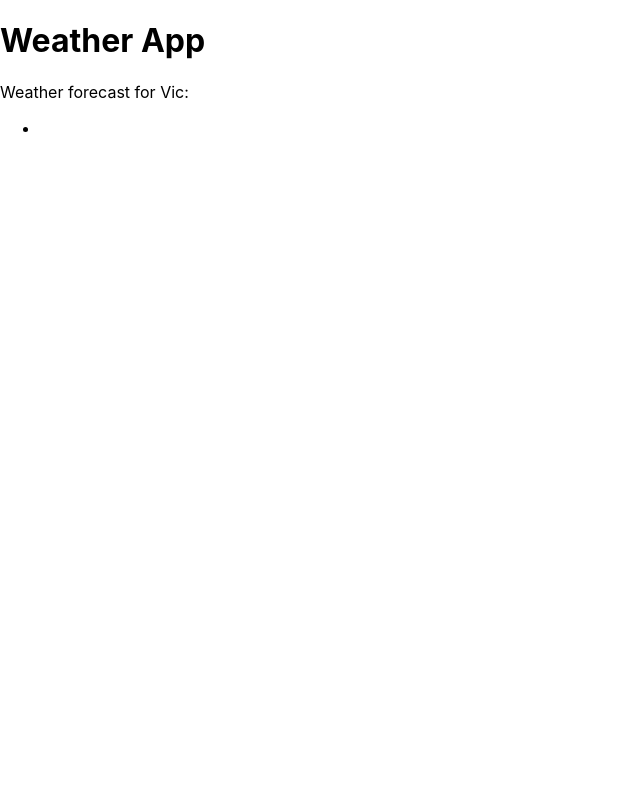
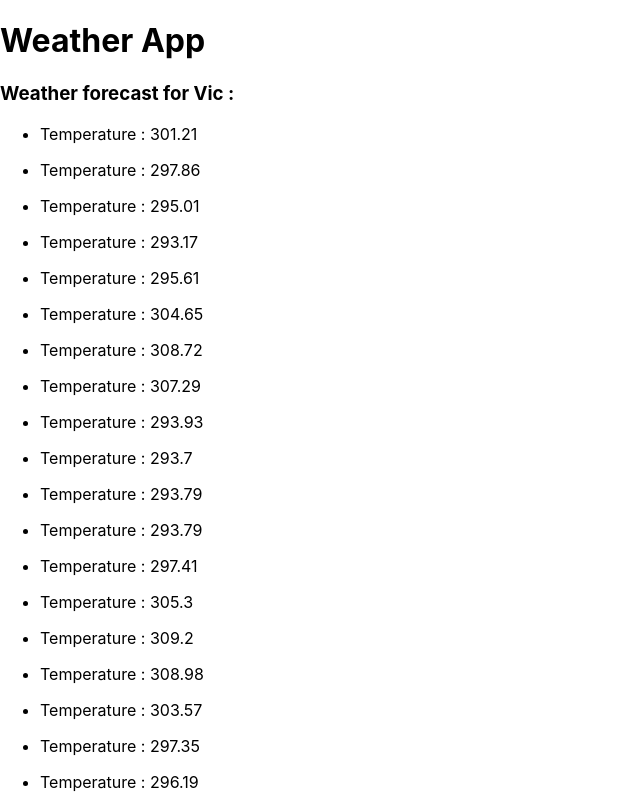
Before and after one commit to lucioxx89/Weather_App, a React (Create React App) app: page / in a window 1280 px wide. Shown: the top 800 px of the page, without its empty margins (0-640 px from the left). Built offline with nearby package versions, Linux system fonts and the light colour scheme.

Commit message:
addd useEffect to prevent loop on mounting, mapped the temperature and rendered them in ul

```diff
--- a/src/components/ForecastList.js
+++ b/src/components/ForecastList.js
@@ -1,9 +1,10 @@
-import React, { useState } from "react";
+import React, { useState, useEffect } from "react";
 
 const ForecastList = () => {
   const [forecastList, setForecastList] = useState([]);
   const [city, setCity] = useState("");
 
+  useEffect(() => {
     fetch("http://localhost:3000/forecast.json")
       // fetch(
       //   "https://api.openweathermap.org/data/2.5/forecast?lat=41.93012&lon=2.25486&appid=24c3564ab328937258934fca6c93f832"
@@ -13,21 +14,32 @@ const ForecastList = () => {
       })
 
       .then((data) => {
-      // const forecastArray = data.list.map((item) => {
-      //   return item.main.temp;
+        // const forecastArray = data.list[0].main.temp.map((item) => {
+        //   return item;
         // });
         // setForecastList(forecastArray);
+
         setCity(data.city.name);
+        setForecastList(data.list);
 
         console.log(data.city.name, "List from API");
+        console.log(data.list, "List from API");
       });
+  }, []);
 
   return (
     <div>
-      <p> Weather forecast for {city}:</p>
+      <h3> Weather forecast for {city} :</h3>
+      {forecastList.map((item, index) => {
+        return (
+          <ul key={index}>
+            <li> Temperature : {item.main.temp} </li>
+          </ul>
+        );
+      })}
 
       <ul>
-        <li>{forecastList} </li>
+        <li>{} </li>
       </ul>
     </div>
   );
```
Lines whose indentation alone changed are shown as unchanged.
